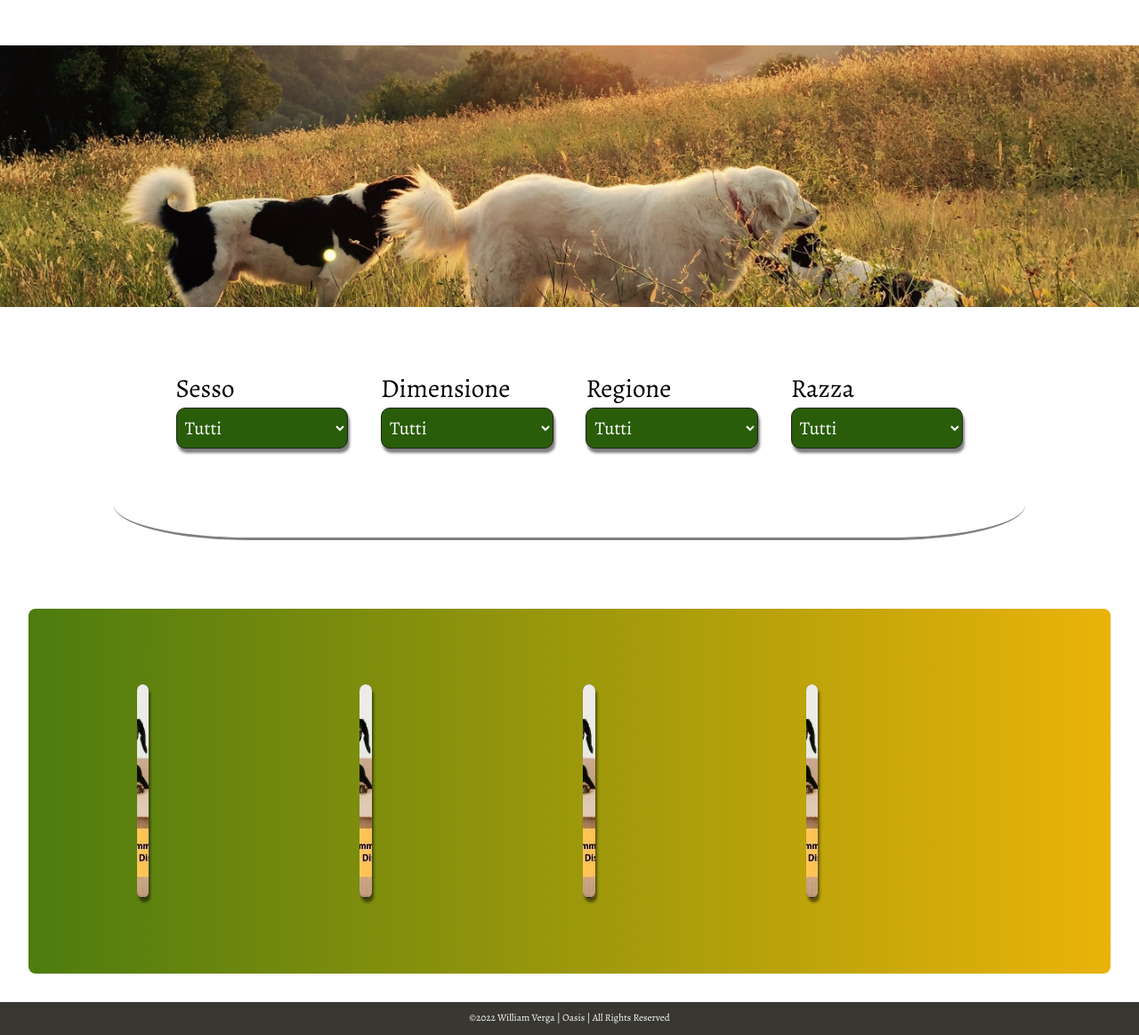
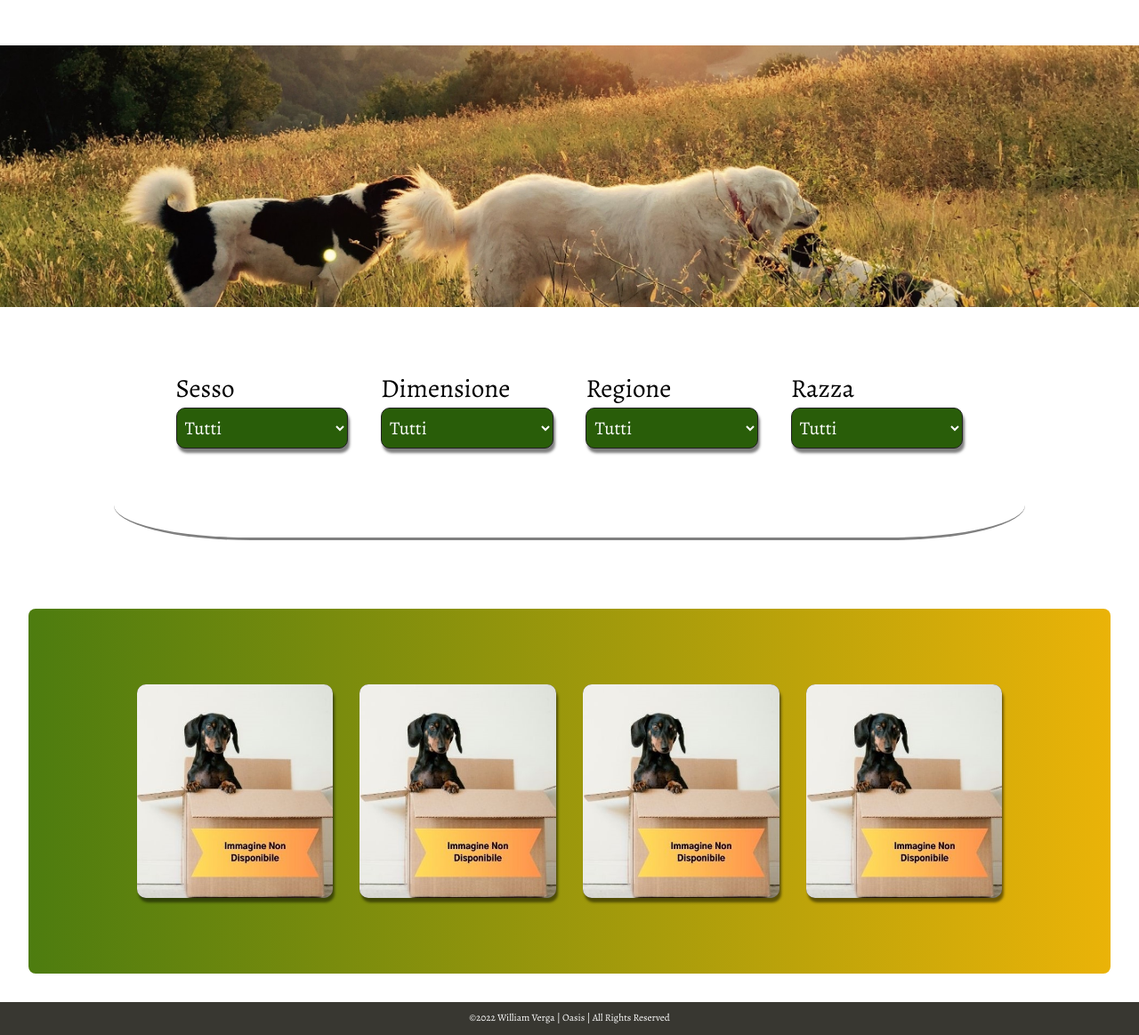
Before and after one commit to William-95/Oasis, a React (Create React App) app: page /list in a window 1280 px wide. Shown: the whole page at 89% size. Built offline with nearby package versions, Linux system fonts and the light colour scheme; no server answers.

Commit message:
Update cardDog.css

```diff
--- a/src/css/cardDog.css
+++ b/src/css/cardDog.css
@@ -111,9 +111,7 @@
     grid-template-columns: repeat(auto-fit, minmax(180px, 1fr));
     padding: 7% 10% 7% 10%;
   }
-.flip{
-  width: 25%;
-}
+
   .front,
   .back {
     max-height: 30vh;
```
